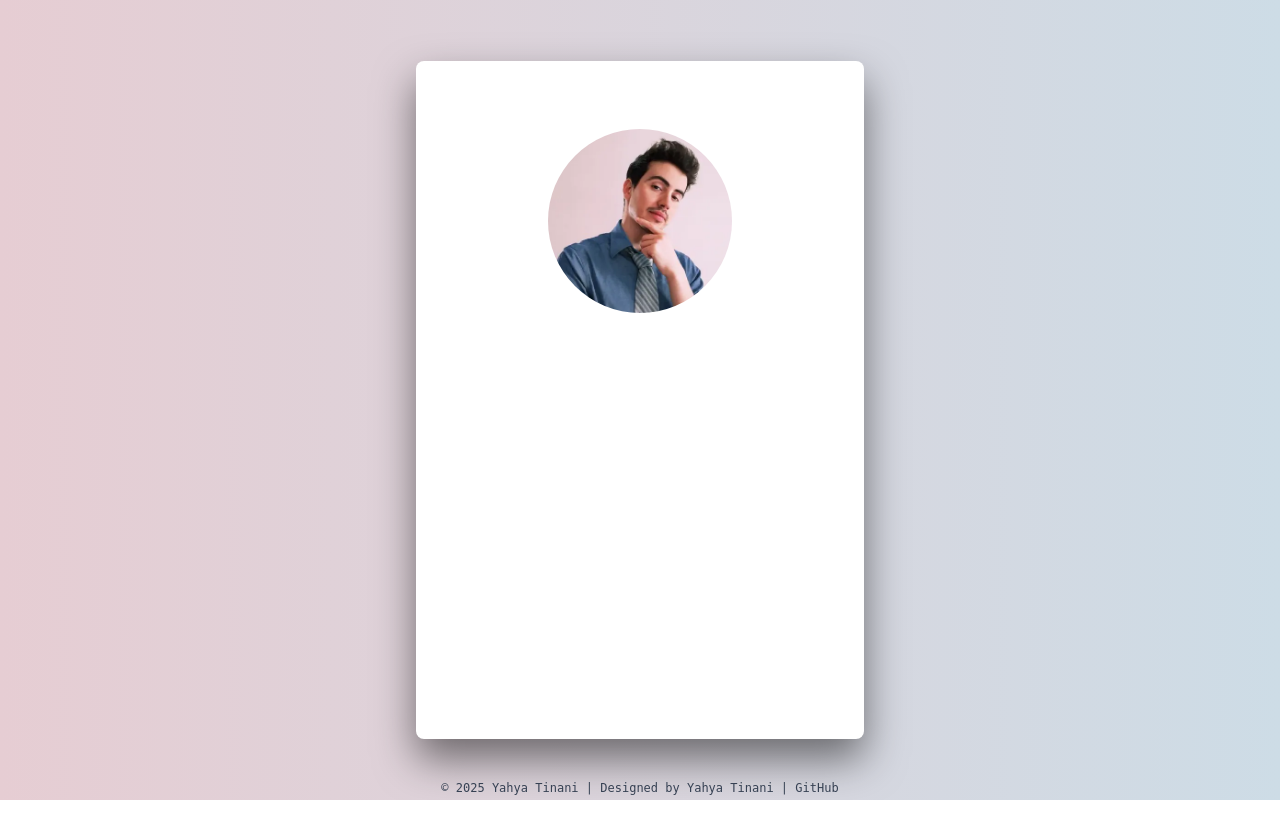
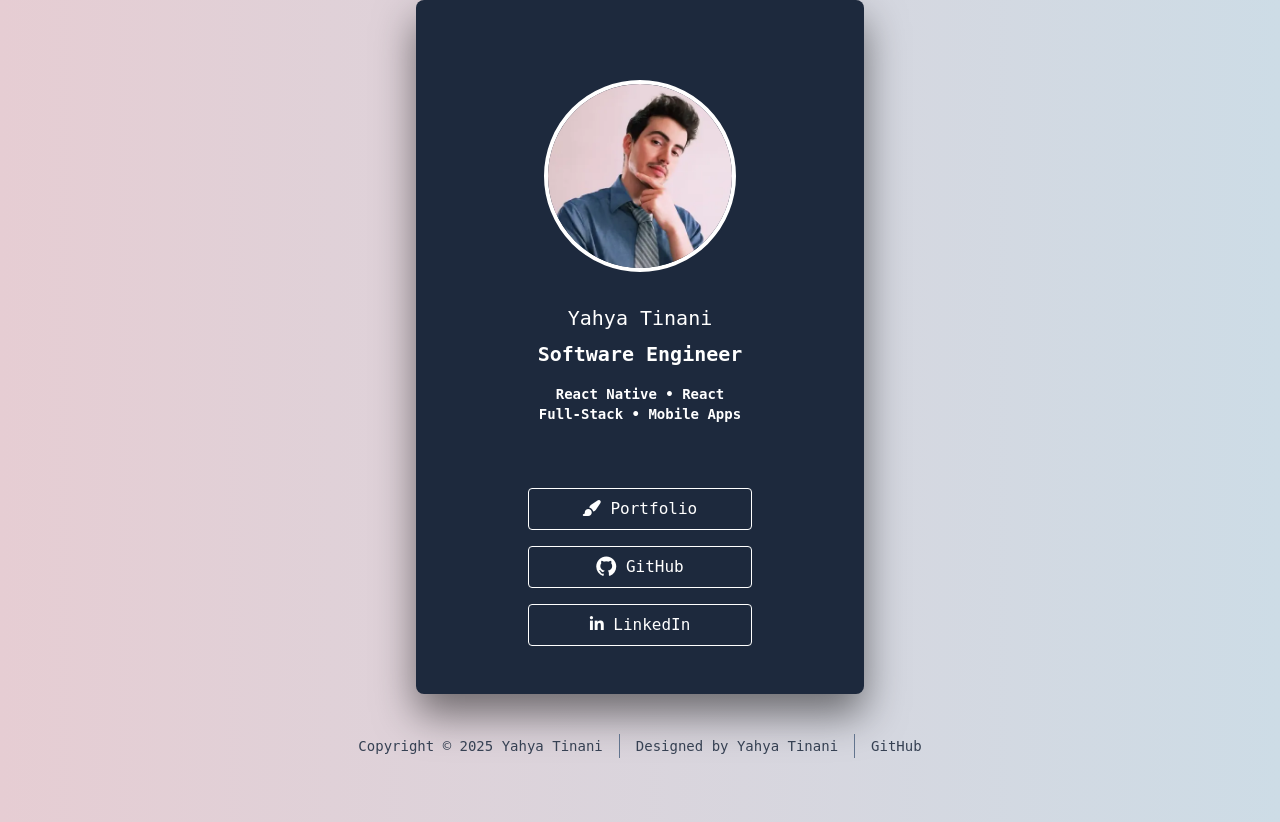
Before and after one commit to yahyatinani/yahyatinani.github.io, a plain HTML site: page index.html in a window 1280 px wide. Before the commit the page ends 800 px from the top, so only its background shows below. Drawn offline with Linux system fonts and the light colour scheme.

Commit message:
Update footer to be more dynamic

```diff
--- a/index.html
+++ b/index.html
@@ -1,17 +1,16 @@
 <!doctype html>
-<html
-  lang="en-US"
-  class="min-h-screen bg-gradient-to-r font-display from-[#e6cdd3] to-[#cddce6] dark"
->
+<html lang="en-US">
   <title>Yahya Tinani | Software Engineer</title>
   <meta charset="utf-8" />
   <meta name="viewport" content="initial-scale=1, width=device-width" />
   <link rel="stylesheet" href="style.css" />
   <link href="assets/css/all.min.css" rel="stylesheet" />
 
-  <body class="relative h-screen sm:content-center">
+  <body
+    class="antialiased bg-gradient-to-r font-display from-[#e6cdd3] to-[#cddce6]"
+  >
     <section
-      class="container grid place-items-center py-12 mx-auto space-y-16 text-white bg-white sm:max-w-md sm:rounded-lg md:pt-16 h-min sm:h-min sm:shadow-[0_20px_40px_0_rgba(0,0,0,0.5)] dark:bg-slate-800"
+      class="container grid place-items-center py-12 mx-auto space-y-16 h-full text-white sm:max-w-md sm:rounded-lg md:pt-20 bg-slate-800 sm:h-fit sm:shadow-[0_20px_40px_0_rgba(0,0,0,0.5)]"
     >
       <img
         class="mb-8 bg-clip-border rounded-full border-4 border-white size-48"
@@ -58,17 +57,22 @@
       </ul>
     </section>
 
-    <footer class="flex mt-0 sm:mt-16 xl:absolute xl:inset-x-0 xl:bottom-0">
-      <small class="p-1 mx-auto text-xs text-gray-700">
-        &copy; 2025 Yahya Tinani | Designed by Yahya Tinani |
+    <footer
+      class="inset-x-0 bottom-0 px-4 pt-10 pb-16 text-sm leading-6 sm:px-6 md:px-8"
+    >
+      <div class="justify-center text-gray-700 sm:flex">
+        Copyright &copy; 2025 Yahya Tinani
+        <p class="sm:pr-4 sm:pl-4 sm:ml-4 sm:border-r sm:border-l sm:border-slate-500">
+          Designed by Yahya Tinani
+        </p>
         <a
           href="https://github.com/yahyatinani/yahyatinani.github.io"
           target="_blank"
           rel="noopener noreferrer"
-          class="hover:text-pink-200"
+          class="sm:pl-4 hover:text-pink-400"
           >GitHub</a
         >
-      </small>
+      </div>
     </footer>
   </body>
 </html>
```
Also changed, not shown: style.css.
